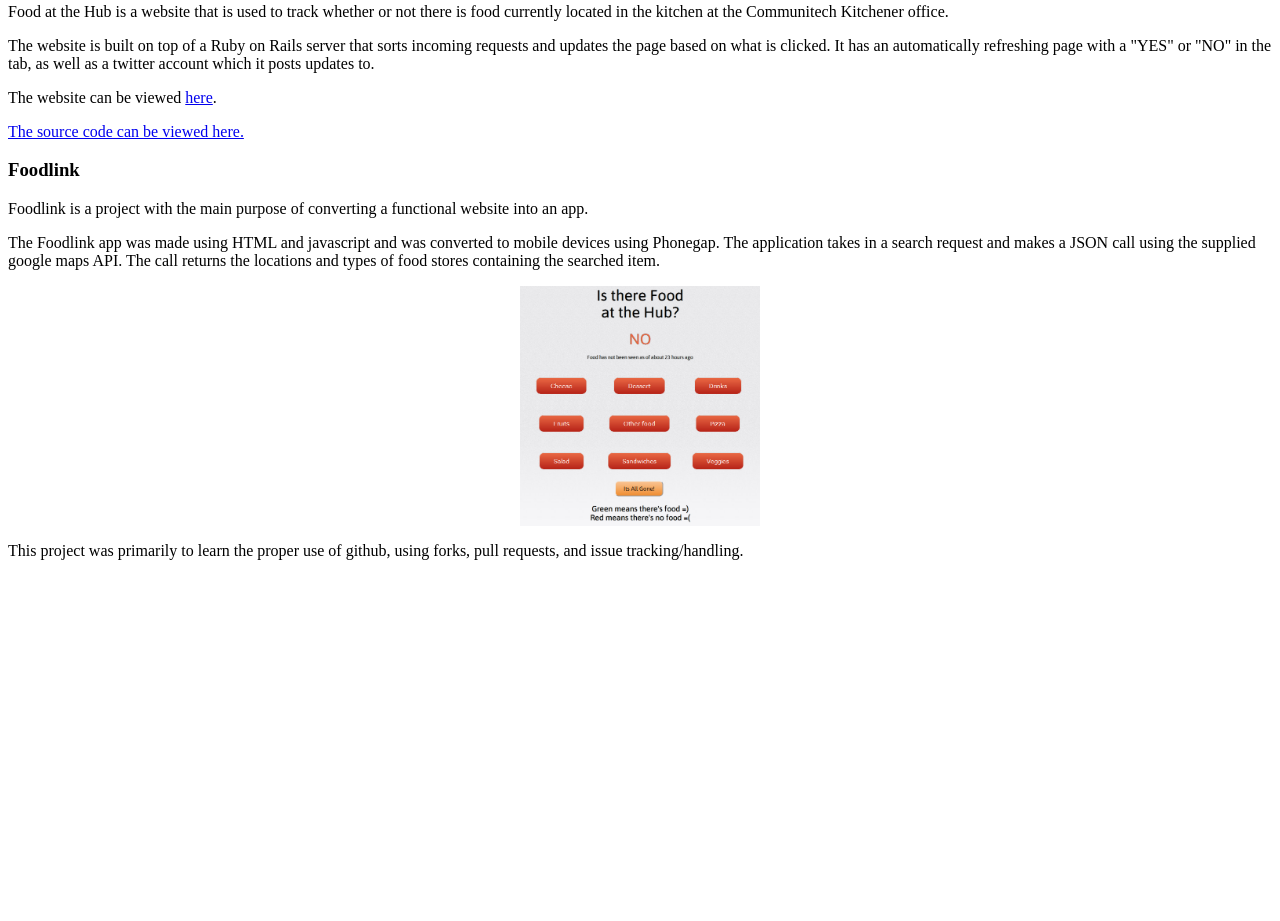
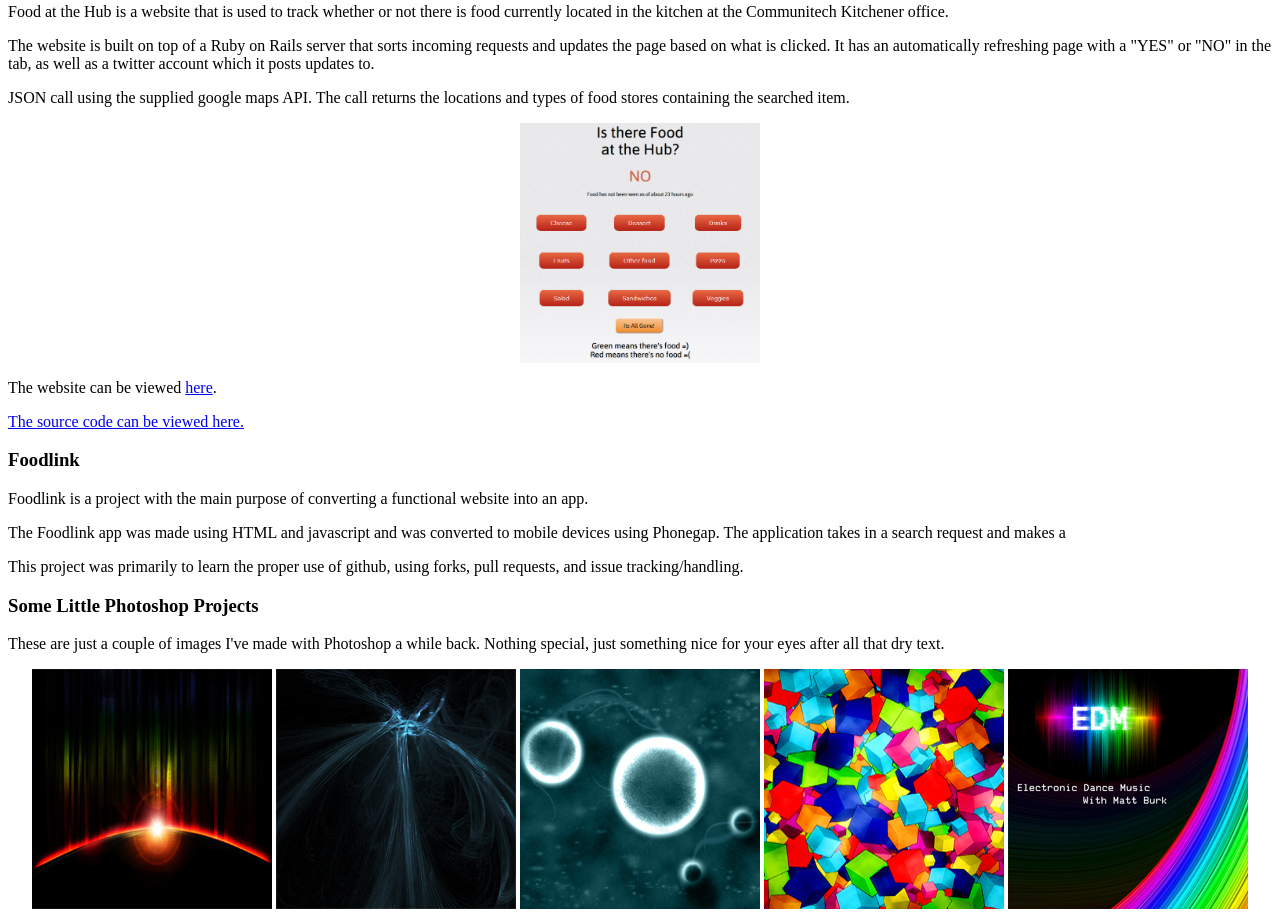
Before and after one commit to VicV/vicv.github.comOLD, a website: page templates/made/page.html in a window 1280 px wide. Shown: the part 1399-2320 px from the top of the page. Before the commit the page ends 1975 px from the top, so only its background shows below. Drawn offline with Linux system fonts and the light colour scheme; files that its build step writes are made by us from their sources; files whose address does not match are found by name.

Commit message:
photoshop

```diff
--- a/templates/made/page.html
+++ b/templates/made/page.html
@@ -72,6 +72,11 @@
 <p>Food at the Hub is a website that is used to track whether or not there is food currently located in the kitchen at the Communitech Kitchener office.</p>
 
 <p> The website is built on top of a Ruby on Rails server that sorts incoming requests and updates the page based on what is clicked. It has an automatically refreshing page with a "YES" or "NO" in the tab, as well as a twitter account which it posts updates to. </p>
+JSON call using the supplied google maps API. The call returns the locations and types of food stores containing the searched item.</p>
+
+<div align="center">
+<a href="images/food.jpg" rel="lightbox" title="Image of the website"><img src="/images/food.jpg" height="240" width="240" /></a>
+</div>
 
 <p> The website can be viewed <a href="http://foodatthehub.com">here</a>.</p>
 <p><a href="https://github.com/appsfactory/FoodAtHub"> The source code can be viewed here. </a></p>
@@ -80,11 +85,19 @@
 
 <p> Foodlink is a project with the main purpose of converting a functional website into an app. </p>
 
-<p> The Foodlink app was made using HTML and javascript and was converted to mobile devices using Phonegap. The application takes in a search request and makes a JSON call using the supplied google maps API. The call returns the locations and types of food stores containing the searched item.</p>
-
-<div align="center">
-<a href="images/SS1.png" rel="lightbox" title="Image of the website"><img src="/images/food.jpg" height="240" width="240" /></a>
-</div>
+<p> The Foodlink app was made using HTML and javascript and was converted to mobile devices using Phonegap. The application takes in a search request and makes a
 
 <p> This project was primarily to learn the proper use of github, using forks, pull requests, and issue tracking/handling. </p>
 </div>
+
+<h3> Some Little Photoshop Projects </h3>
+
+<p> These are just a couple of images I've made with Photoshop a while back. Nothing special, just something nice for your eyes after all that dry text. </p>
+
+<div align="center">
+<a href="images/1.jpg" rel="lightbox[photoshop]" title=""><img src="/images/tm1.jpg" /></a>
+<a href="images/2.jpg" rel="lightbox[photoshop]" title=""><img src="/images/tm2.jpg" /></a>
+<a href="images/3.jpg" rel="lightbox[photoshop]" title=""><img src="/images/tm3.jpg" /></a>
+<a href="images/4.jpg" rel="lightbox[photoshop]" title=""><img src="/images/tm4.jpg" /></a>
+<a href="images/5.jpg" rel="lightbox[photoshop]" title=""><img src="/images/tm5.jpg" /></a>
+</div>
```
Also changed, not shown: images/1.jpg (added), images/2.jpg (added), images/3.jpg (added), images/5.jpg (added), images/tm1.jpg (added), images/tm2.jpg (added), images/tm3.jpg (added), images/tm4.jpg (added), images/tm5.jpg (added), 1 other file.
